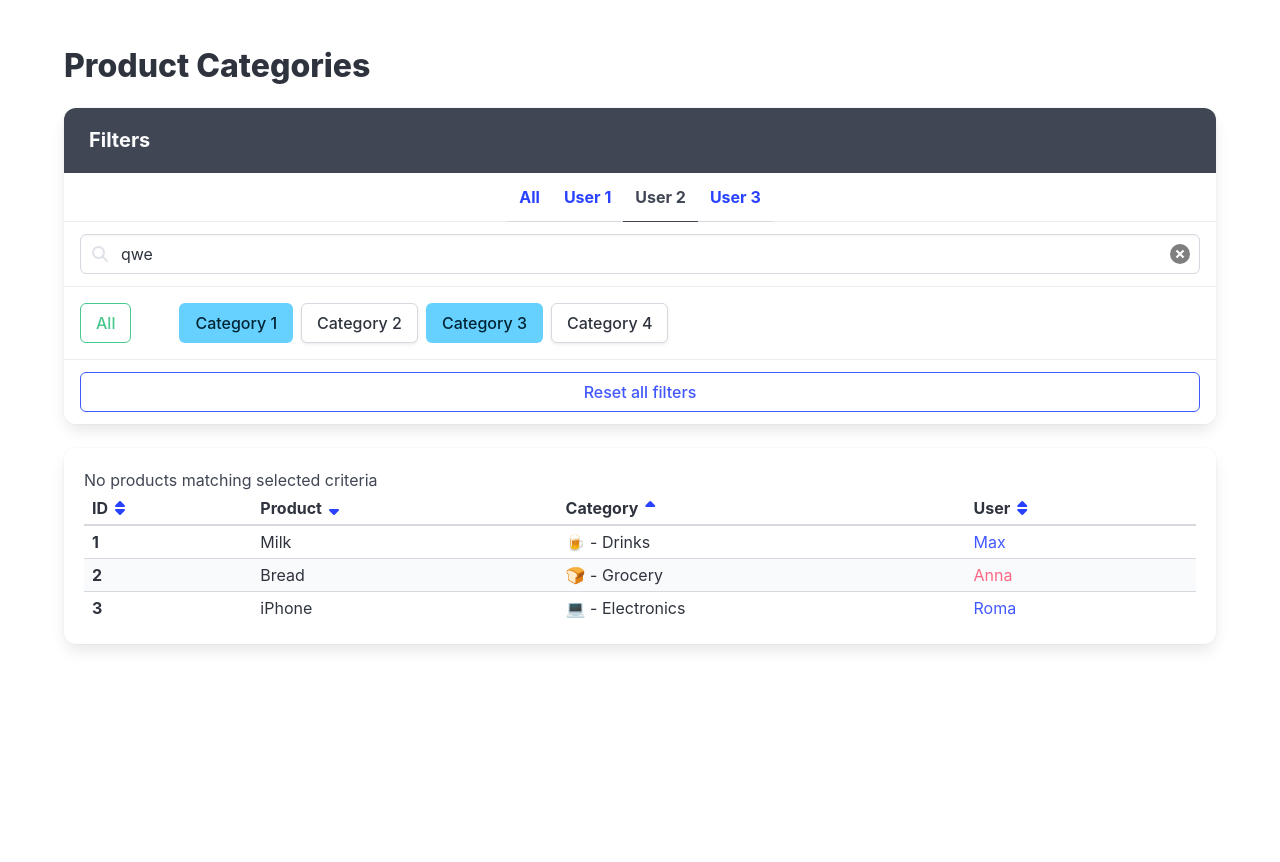
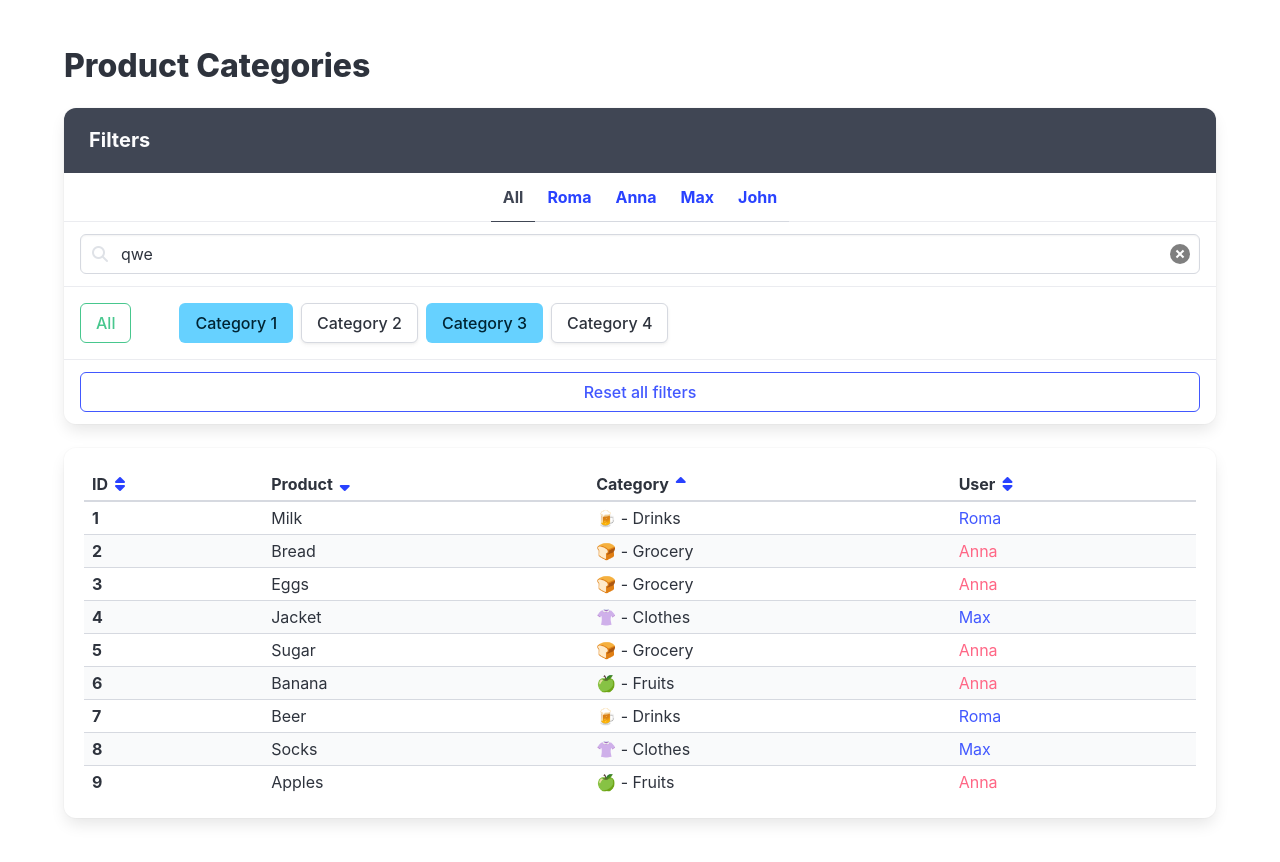
Before and after one commit to Aiiyuu/Aug_25_practice, a React (Vite) app: page / in a window 1280 px wide. Shown: the top 862 px of the page. Before the commit the page ends 800 px from the top, so only its background shows below. Built offline with nearby package versions, Linux system fonts and the light colour scheme.

Commit message:
Task-1 and Task-2 are done

```diff
--- a/src/App.jsx
+++ b/src/App.jsx
@@ -1,19 +1,55 @@
 /* eslint-disable jsx-a11y/accessible-emoji */
-import React from 'react';
+import React, { useState } from 'react';
 import './App.scss';
+import cn from 'classnames';
 
-// import usersFromServer from './api/users';
-// import categoriesFromServer from './api/categories';
-// import productsFromServer from './api/products';
+import usersFromServer from './api/users';
+import categoriesFromServer from './api/categories';
+import productsFromServer from './api/products';
 
-// const products = productsFromServer.map((product) => {
-//   const category = null; // find by product.categoryId
-//   const user = null; // find by category.ownerId
+const products = productsFromServer.map(product => {
+  const category = categoriesFromServer.find(
+    item => item.id === product.categoryId,
+  );
+  const user = usersFromServer.find(item => item.id === category.ownerId);
 
-//   return null;
-// });
+  return {
+    ...product,
+    category,
+    user,
+  };
+});
 
-export const App = () => (
+const getPreparedProducts = (productsList, selectedUser = 'all') => {
+  let preparedProducts = [...productsList];
+
+  if (selectedUser && selectedUser !== 'all') {
+    preparedProducts = preparedProducts.filter(
+      product => product.user.id === selectedUser.id,
+    );
+  }
+
+  return preparedProducts;
+};
+
+export const App = () => {
+  const [selectedUser, setSelectedUser] = useState(null);
+
+  const selectUser = (id = 'all') => {
+    if (id === 'all') {
+      setSelectedUser(null);
+
+      return;
+    }
+
+    if (selectUser.id !== id) {
+      setSelectedUser(usersFromServer.find(user => user.id === id));
+    }
+  };
+
+  const preparedProducts = getPreparedProducts(products, selectedUser);
+
+  return (
     <div className="section">
       <div className="container">
         <h1 className="title">Product Categories</h1>
@@ -26,31 +62,23 @@ export const App = () => (
               <a
                 data-cy="FilterAllUsers"
                 href="#/"
+                className={cn({ 'is-active': !selectedUser })}
+                onClick={selectUser}
               >
                 All
               </a>
 
+              {usersFromServer.map(user => (
                 <a
+                  key={user.id}
                   data-cy="FilterUser"
                   href="#/"
+                  className={cn({ 'is-active': user.id === selectedUser?.id })}
+                  onClick={() => selectUser(user.id)}
                 >
-              User 1
+                  {user.name}
                 </a>
-
-            <a
-              data-cy="FilterUser"
-              href="#/"
-              className="is-active"
-            >
-              User 2
-            </a>
-
-            <a
-              data-cy="FilterUser"
-              href="#/"
-            >
-              User 3
-            </a>
+              ))}
             </p>
 
             <div className="panel-block">
@@ -95,11 +123,7 @@ export const App = () => (
                 Category 1
               </a>
 
-            <a
-              data-cy="Category"
-              className="button mr-2 my-1"
-              href="#/"
-            >
+              <a data-cy="Category" className="button mr-2 my-1" href="#/">
                 Category 2
               </a>
 
@@ -110,11 +134,7 @@ export const App = () => (
               >
                 Category 3
               </a>
-            <a
-              data-cy="Category"
-              className="button mr-2 my-1"
-              href="#/"
-            >
+              <a data-cy="Category" className="button mr-2 my-1" href="#/">
                 Category 4
               </a>
             </div>
@@ -132,10 +152,7 @@ export const App = () => (
         </div>
 
         <div className="box table-container">
-        <p data-cy="NoMatchingMessage">
-          No products matching selected criteria
-        </p>
-
+          {preparedProducts.length ? (
             <table
               data-cy="ProductTable"
               className="table is-striped is-narrow is-fullwidth"
@@ -145,7 +162,6 @@ export const App = () => (
                   <th>
                     <span className="is-flex is-flex-wrap-nowrap">
                       ID
-
                       <a href="#/">
                         <span className="icon">
                           <i data-cy="SortIcon" className="fas fa-sort" />
@@ -157,7 +173,6 @@ export const App = () => (
                   <th>
                     <span className="is-flex is-flex-wrap-nowrap">
                       Product
-
                       <a href="#/">
                         <span className="icon">
                           <i data-cy="SortIcon" className="fas fa-sort-down" />
@@ -169,7 +184,6 @@ export const App = () => (
                   <th>
                     <span className="is-flex is-flex-wrap-nowrap">
                       Category
-
                       <a href="#/">
                         <span className="icon">
                           <i data-cy="SortIcon" className="fas fa-sort-up" />
@@ -181,7 +195,6 @@ export const App = () => (
                   <th>
                     <span className="is-flex is-flex-wrap-nowrap">
                       User
-
                       <a href="#/">
                         <span className="icon">
                           <i data-cy="SortIcon" className="fas fa-sort" />
@@ -193,56 +206,38 @@ export const App = () => (
               </thead>
 
               <tbody>
+                {preparedProducts.map(product => (
                   <tr data-cy="Product">
                     <td className="has-text-weight-bold" data-cy="ProductId">
-                1
+                      {product.id}
                     </td>
 
-              <td data-cy="ProductName">Milk</td>
-              <td data-cy="ProductCategory">🍺 - Drinks</td>
+                    <td data-cy="ProductName">{product.name}</td>
+                    <td data-cy="ProductCategory">
+                      {product.category.icon} - {product.category.title}
+                    </td>
 
                     <td
                       data-cy="ProductUser"
-                className="has-text-link"
+                      className={
+                        product.user.sex === 'm'
+                          ? 'has-text-link'
+                          : 'has-text-danger'
+                      }
                     >
-                Max
+                      {product.user.name}
                     </td>
                   </tr>
-
-            <tr data-cy="Product">
-              <td className="has-text-weight-bold" data-cy="ProductId">
-                2
-              </td>
-
-              <td data-cy="ProductName">Bread</td>
-              <td data-cy="ProductCategory">🍞 - Grocery</td>
-
-              <td
-                data-cy="ProductUser"
-                className="has-text-danger"
-              >
-                Anna
-              </td>
-            </tr>
-
-            <tr data-cy="Product">
-              <td className="has-text-weight-bold" data-cy="ProductId">
-                3
-              </td>
-
-              <td data-cy="ProductName">iPhone</td>
-              <td data-cy="ProductCategory">💻 - Electronics</td>
-
-              <td
-                data-cy="ProductUser"
-                className="has-text-link"
-              >
-                Roma
-              </td>
-            </tr>
+                ))}
               </tbody>
             </table>
+          ) : (
+            <p data-cy="NoMatchingMessage">
+              No products matching selected criteria
+            </p>
+          )}
         </div>
       </div>
     </div>
   );
+};
```
Also changed, not shown: 1 other file (tests, documents, lock files or other folders). Lines whose indentation alone changed are shown as unchanged.
